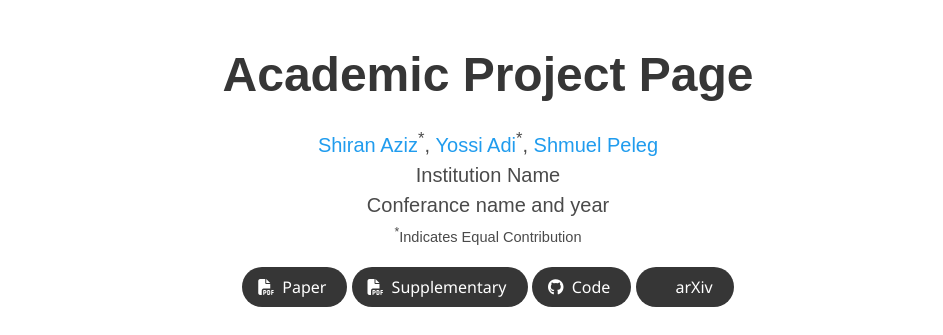
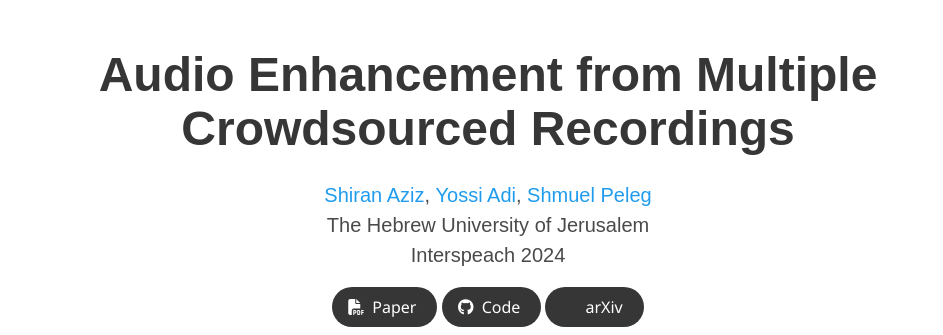
Before and after one commit to shiranaziz/crowdsourced_audio_enhancement, a plain HTML site: page index.html in a window 1280 px wide. Shown: the top 335 px of the page, without its empty margins (152-1095 px from the left). Drawn offline with nearby package versions, Linux system fonts and the light colour scheme; some icons are missing; a web font is replaced by a local one.

Commit message:
Update index.html

```diff
--- a/index.html
+++ b/index.html
@@ -25,7 +25,7 @@
 
 
   <title>Audio Enhancement from Multiple Crowdsourced Recordings</title>
-  <link rel="icon" type="image/x-icon" href="static/images/favicon.ico">
+<!--   <link rel="icon" type="image/x-icon" href="static/images/favicon.ico"> -->
   <link href="https://fonts.googleapis.com/css?family=Google+Sans|Noto+Sans|Castoro"
   rel="stylesheet">
 
@@ -52,21 +52,20 @@
       <div class="container is-max-desktop">
         <div class="columns is-centered">
           <div class="column has-text-centered">
-            <h1 class="title is-1 publication-title">Academic Project Page</h1>
+            <h1 class="title is-1 publication-title">Audio Enhancement from Multiple Crowdsourced Recordings</h1>
             <div class="is-size-5 publication-authors">
               <!-- Paper authors -->
               <span class="author-block">
-                <a>Shiran Aziz</a><sup>*</sup>,</span>
+                <a>Shiran Aziz</a>,</span>
                 <span class="author-block">
-                  <a>Yossi Adi</a><sup>*</sup>,</span>
+                  <a>Yossi Adi</a>,</span>
                   <span class="author-block">
                     <a>Shmuel Peleg</a>
                   </span>
                   </div>
 
                   <div class="is-size-5 publication-authors">
-                    <span class="author-block">Institution Name<br>Conferance name and year</span>
-                    <span class="eql-cntrb"><small><br><sup>*</sup>Indicates Equal Contribution</small></span>
+                    <span class="author-block">The Hebrew University of Jerusalem<br>Interspeach 2024</span>
                   </div>
 
                   <div class="column has-text-centered">
@@ -83,7 +82,7 @@
                     </span>
 
                     <!-- Supplementary PDF link -->
-                    <span class="link-block">
+<!--                     <span class="link-block">
                       <a href="static/pdfs/supplementary_material.pdf" target="_blank"
                       class="external-link button is-normal is-rounded is-dark">
                       <span class="icon">
@@ -91,11 +90,11 @@
                       </span>
                       <span>Supplementary</span>
                     </a>
-                  </span>
+                  </span> -->
 
                   <!-- Github link -->
                   <span class="link-block">
-                    <a href="https://github.com/YOUR REPO HERE" target="_blank"
+                    <a href="https://github.com/shiranaziz/audio_enhancement_multiple_recordings" target="_blank"
                     class="external-link button is-normal is-rounded is-dark">
                     <span class="icon">
                       <i class="fab fa-github"></i>
```
